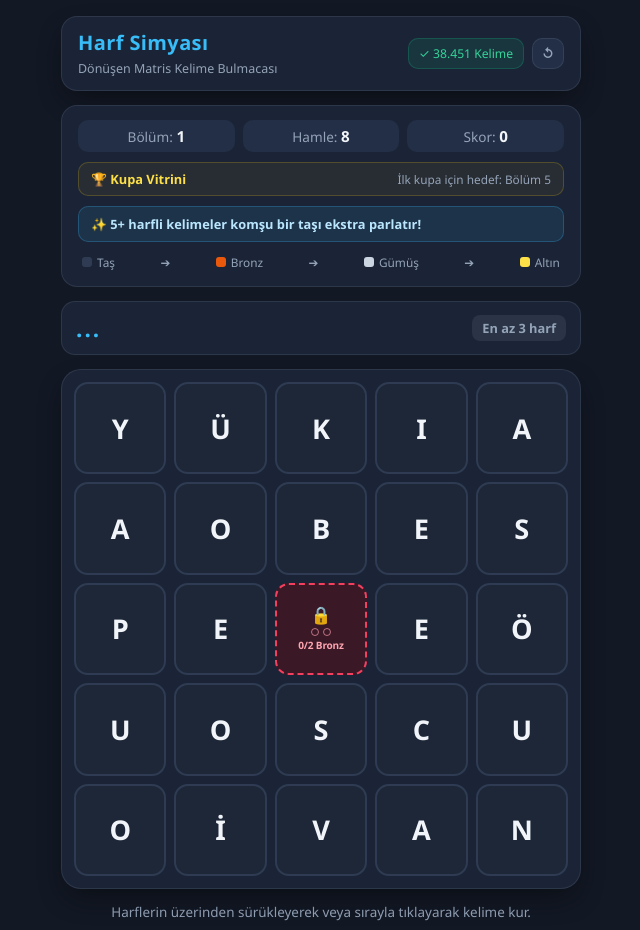
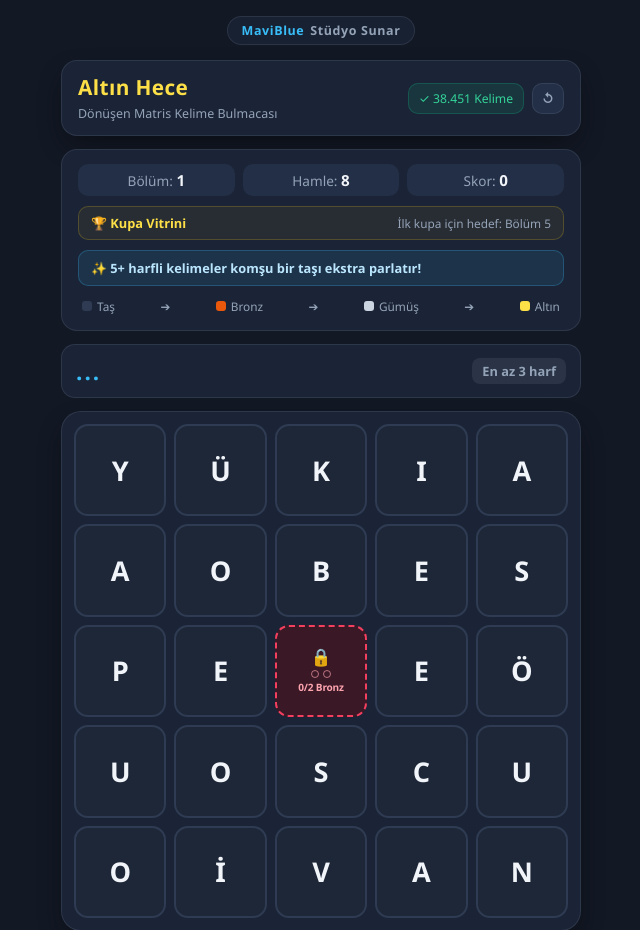
Before and after one commit to bilgenotlar/AltinHece, a plain HTML site: page index.html in a window 1280 px wide. Shown: the top 930 px of the page, without its empty margins (319-959 px from the left). Drawn offline with Linux system fonts and the light colour scheme.

Commit message:
Add files via upload

```diff
--- a/index.html
+++ b/index.html
@@ -3,7 +3,7 @@
 <head>
     <meta charset="UTF-8">
     <meta name="viewport" content="width=device-width, initial-scale=1.0, user-scalable=no">
-    <title>Harf Simyası — 5x5 Stratejik Kelime Oyunu</title>
+    <title>Altın Hece — 5x5 Stratejik Kelime Oyunu</title>
     <style>
         :root {
             --bg-main: #121824;
@@ -12,6 +12,7 @@
             --text-primary: #f1f5f9;
             --text-secondary: #94a3b8;
             --accent-blue: #38bdf8;
+            --accent-gold: #fde047;
             --border-subtle: rgba(148, 163, 184, 0.15);
             --shadow-soft: 0 12px 28px -6px rgba(0, 0, 0, 0.45);
 
@@ -54,7 +55,7 @@
             display: flex;
             flex-direction: column;
             align-items: center;
-            padding: 16px;
+            padding: 14px 16px;
         }
 
         .container {
@@ -62,7 +63,40 @@
             max-width: 520px;
             display: flex;
             flex-direction: column;
-            gap: 14px;
+            gap: 13px;
+        }
+
+        /* Üst Stüdyo İmzası */
+        .studio-topbar {
+            text-align: center;
+            padding: 2px 0;
+        }
+
+        .studio-link {
+            display: inline-flex;
+            align-items: center;
+            gap: 6px;
+            text-decoration: none;
+            font-size: 0.78rem;
+            font-weight: 700;
+            letter-spacing: 0.6px;
+            color: var(--text-secondary);
+            background: rgba(27, 36, 54, 0.75);
+            border: 1px solid var(--border-subtle);
+            padding: 5px 14px;
+            border-radius: 999px;
+            transition: all 0.2s ease;
+        }
+
+        .studio-link span {
+            color: var(--accent-blue);
+        }
+
+        .studio-link:hover {
+            color: var(--text-primary);
+            border-color: rgba(56, 189, 248, 0.45);
+            background: var(--bg-card);
+            box-shadow: 0 4px 14px rgba(56, 189, 248, 0.15);
         }
 
         /* Header */
@@ -78,9 +112,9 @@
         }
 
         .brand h1 {
-            font-size: 1.25rem;
+            font-size: 1.3rem;
             font-weight: 800;
-            color: var(--accent-blue);
+            color: var(--accent-gold);
             letter-spacing: 0.4px;
         }
 
@@ -396,7 +430,7 @@
             animation: alchemyPulse 0.55s ease-out;
         }
 
-        /* Mühürlü Kare — Seçenek 3 (Soket Noktaları + Kenarlık İlerlemesi + Dinamik Sayaç) */
+        /* Mühürlü Kare — Seçenek 3 */
         .tile.seal {
             background: var(--el-seal-bg);
             border: 2px dashed var(--el-seal-border);
@@ -620,9 +654,16 @@
 <body>
 
 <div class="container">
+    <!-- Stüdyo İmzası -->
+    <div class="studio-topbar">
+        <a href="https://maviblue.win" target="_blank" rel="noopener noreferrer" class="studio-link">
+            <span>MaviBlue</span> Stüdyo Sunar
+        </a>
+    </div>
+
     <header>
         <div class="brand">
-            <h1>Harf Simyası</h1>
+            <h1>Altın Hece</h1>
             <span>Dönüşen Matris Kelime Bulmacası</span>
         </div>
         <div class="header-actions">
@@ -692,7 +733,8 @@
 </div>
 
 <script>
-    const SAVE_KEY = "harf_simyasi_save_v1";
+    const SAVE_KEY = "altin_hece_save_v1";
+    const LEGACY_SAVE_KEY = "harf_simyasi_save_v1";
 
     const VOWELS = "AAAAEEEEİİİUUOOIÜÖ";
     const CONSONANTS = "KKKKLLLLMMMMNNNNRRRRSSSSTTTTYYYYBBBBDDDDÇÇGGPPŞŞVVZZCH";
@@ -742,7 +784,7 @@
 
     function loadGameState() {
         try {
-            const raw = localStorage.getItem(SAVE_KEY);
+            const raw = localStorage.getItem(SAVE_KEY) || localStorage.getItem(LEGACY_SAVE_KEY);
             if (!raw) return false;
             const state = JSON.parse(raw);
             if (!state || !state.grid || state.grid.length !== 5) return false;
@@ -782,6 +824,7 @@
     function confirmResetProgress() {
         if (confirm("Mevcut ilerlemeni, skorunu ve kupalarını sıfırlayıp Bölüm 1'den başlamak istiyor musun?")) {
             localStorage.removeItem(SAVE_KEY);
+            localStorage.removeItem(LEGACY_SAVE_KEY);
             totalScore = 0;
             trophies = 0;
             initLevel(1);
@@ -1269,7 +1312,6 @@
         }
     }
 
-    // 1. Yöntem: Ekranı karartmadan zafer durumuna geçiş
     function enterVictoryState(fromRestore = false) {
         const previewBar = document.getElementById('wordPreviewBar');
         const controlsRow = document.getElementById('controlsRow');
@@ -1282,7 +1324,7 @@
                 <span class="word-validity valid-bonus">+${lastLevelBonus} Bonus</span>
             `;
             trophyShelf.classList.add('celebrate-trophy');
-            setFeedback(`Tebrikler! ${trophies}. Altın Simya Kupasını kazandın! Tahtanı inceleyip devam edebilirsin.`, "#fde047");
+            setFeedback(`Tebrikler! ${trophies}. Altın Hece Kupasını kazandın! Tahtanı inceleyip devam edebilirsin.`, "#fde047");
         } else {
             previewBar.className = 'word-preview-bar victory-bar';
             previewBar.innerHTML = `
@@ -1293,7 +1335,6 @@
             setFeedback("Tüm mühürler çözüldü! Tahtanı inceleyebilir veya sonraki bölüme geçebilirsin.", "#34d399");
         }
 
-        // Alt kontrol çubuğunu tek geniş "Sonraki Bölüme Geç" butonuna dönüştür
         controlsRow.className = 'controls-row next-level-mode';
         controlsRow.innerHTML = `
             <button class="btn-next-level" onclick="initLevel(${currentLevel + 1})">
```
